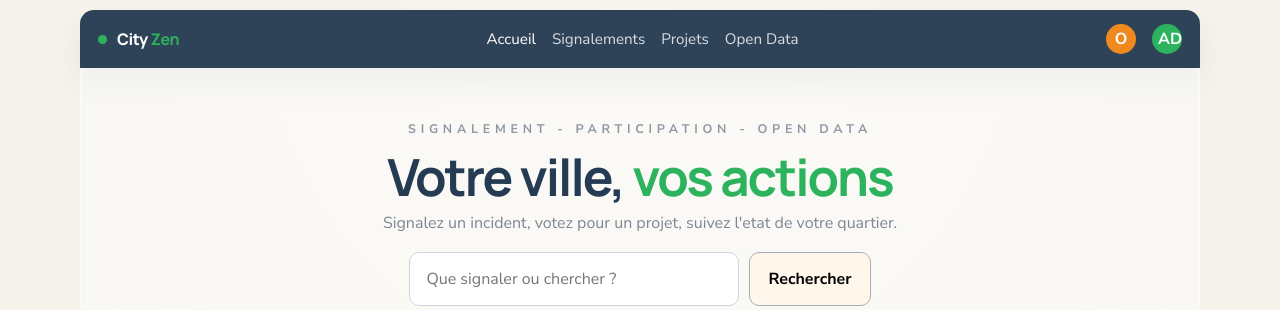
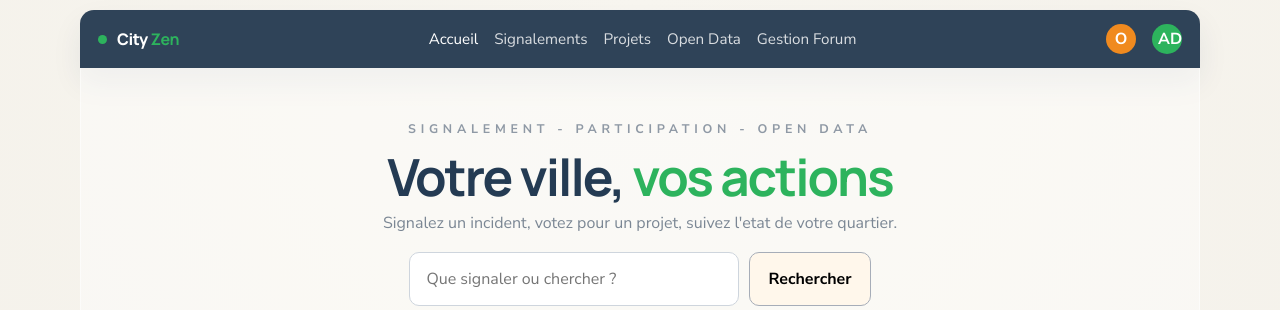
Before and after one commit to RANIA1670/projet_web, a PHP site: page /index.php in a window 1280 px wide. Shown: the top 310 px of the page. Run offline with PHP 8.4, Linux system fonts and the light colour scheme.

Commit message:
Add Gestion Forum link to navigation menu

```diff
--- a/includes/data.php
+++ b/includes/data.php
@@ -126,5 +126,6 @@ $cityzen = [
         ['key' => 'reports', 'label' => 'Signalements', 'url' => '#signalements'],
         ['key' => 'projects', 'label' => 'Projets', 'url' => '#projets'],
         ['key' => 'open-data', 'label' => 'Open Data', 'url' => '#open-data'],
+        ['key' => 'gestion-forum', 'label' => 'Gestion Forum', 'url' => 'gestion_forum.html'],
     ],
 ];
```
